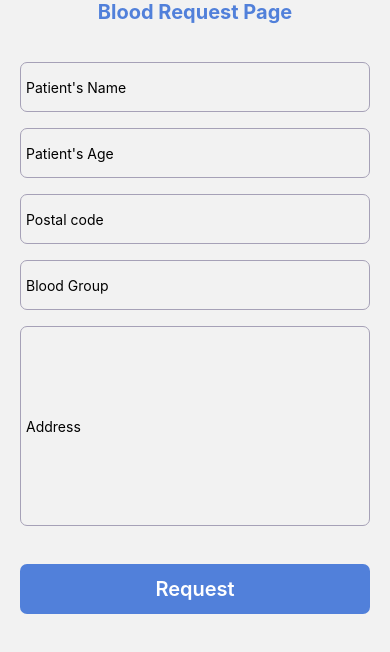
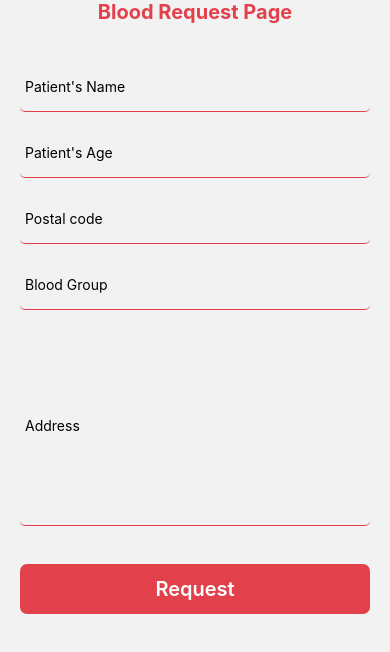
Before and after one commit to koushikm8926/hack4bengal, a React Native app: screen /request in a window 390 px wide. Shown: the top 652 px of the page. Built offline with nearby package versions, Linux system fonts and the light colour scheme.

Commit message:
request blood screen updated

```diff
--- a/navigation/ScreenNavigator.js
+++ b/navigation/ScreenNavigator.js
@@ -41,6 +41,7 @@ const ScreenNavigator = () => {
         <Stack.Screen name='Medicine' component={MedicineScreen} options={{headerShown:false}} />
         <Stack.Screen name='emergency' component={Emergency} options={{headerShown:false}} />
         <Stack.Screen name='Doctor' component={DoctorScreen} options={{headerShown:false}}/>
+        <Stack.Screen name='blood' component={BloodOptions} options={{headerShown:false}}/>
       </Stack.Navigator>
     </NavigationContainer>
   )
--- a/screens/HomeScreen.js
+++ b/screens/HomeScreen.js
@@ -59,7 +59,7 @@ const HomeScreen = () => {
 
     <ScrollView>
 
-        <View style={{marginTop:20, marginLeft:20, }}>
+        <View style={{marginTop:30, marginLeft:20, }}>
         <Text style={{fontSize:25, fontWeight:500, color:'#e2414c' }} >Find your</Text>
         <Text style={{fontSize:25, fontWeight:500 , color:'#e2414c'}} >Health Solutions!</Text>
         </View>
--- a/screens/RequestBlood.js
+++ b/screens/RequestBlood.js
@@ -32,18 +32,18 @@ const RequestBlood = () => {
 
   return (
     <SafeAreaView style={{marginTop:Platform.OS === "android" ? 50 :0,}}>
-      <Text style={{fontSize:20, textAlign:'center',fontWeight:'bold', color:"#5180da"}}>Blood Request Page</Text>
+      <Text style={{fontSize:20, textAlign:'center',fontWeight:'bold', color:"#e2414c"}}>Blood Request Page</Text>
 
      <View style={{alignItems:'center', justifyContent:'center', margin:30,}}>
       <TextInput value={name}    onChangeText={(text)=>setName(text)}      placeholder="Patient's Name" style={styles.TextInput1} />
       <TextInput value={age}     onChangeText={(number)=>setAge(number)}  placeholder="Patient's Age" style={styles.TextInput1} />
       <TextInput value={pin}     onChangeText={(number)=>setPin(number)}  placeholder="Postal code" style={styles.TextInput1} />
       <TextInput value={group}   onChangeText={(text)=>setGroup(text)}      placeholder="Blood Group" style={styles.TextInput1} />
-      <TextInput value={address} onChangeText={(text)=>setAddress(text)}      placeholder="Address" style={{ width:350, borderRadius:7, height:200, borderColor:"#a6a1b7", borderWidth:1, padding:5, margin:8}} />
+      <TextInput value={address} onChangeText={(text)=>setAddress(text)}      placeholder="Address" style={{ width:350, height:200, borderColor:"#a6a1b7", padding:5, margin:8, borderRadius:5, borderBottomColor:"#e2414c", borderBottomWidth:1}} />
      </View>
 
     <View style={{alignItems:'center', justifyContent:'center'}}>
-        <Pressable onPress={bloodrequestdata} style={{backgroundColor:'#5180da', width:350,height:50,borderRadius:7,alignItems:'center', justifyContent:'center'}}>
+        <Pressable onPress={bloodrequestdata} style={{backgroundColor:'#e2414c', width:350,height:50,borderRadius:7,alignItems:'center', justifyContent:'center'}}>
             <Text style={{color:'white', fontSize:20,fontWeight:'600'}}>Request</Text>
         </Pressable>
     </View>
@@ -56,6 +56,13 @@ export default RequestBlood
 
 const styles = StyleSheet.create({
   TextInput1:{
-    width:350, borderRadius:7, height:50, borderColor:"#a6a1b7", borderWidth:1, padding:5, margin:8
+    width:350,
+    height:50,
+    borderColor:"#a6a1b7",
+    padding:5,
+    margin:8,
+    borderRadius:5,
+    borderBottomColor:"#e2414c",
+    borderBottomWidth:1
   }
 })
```
